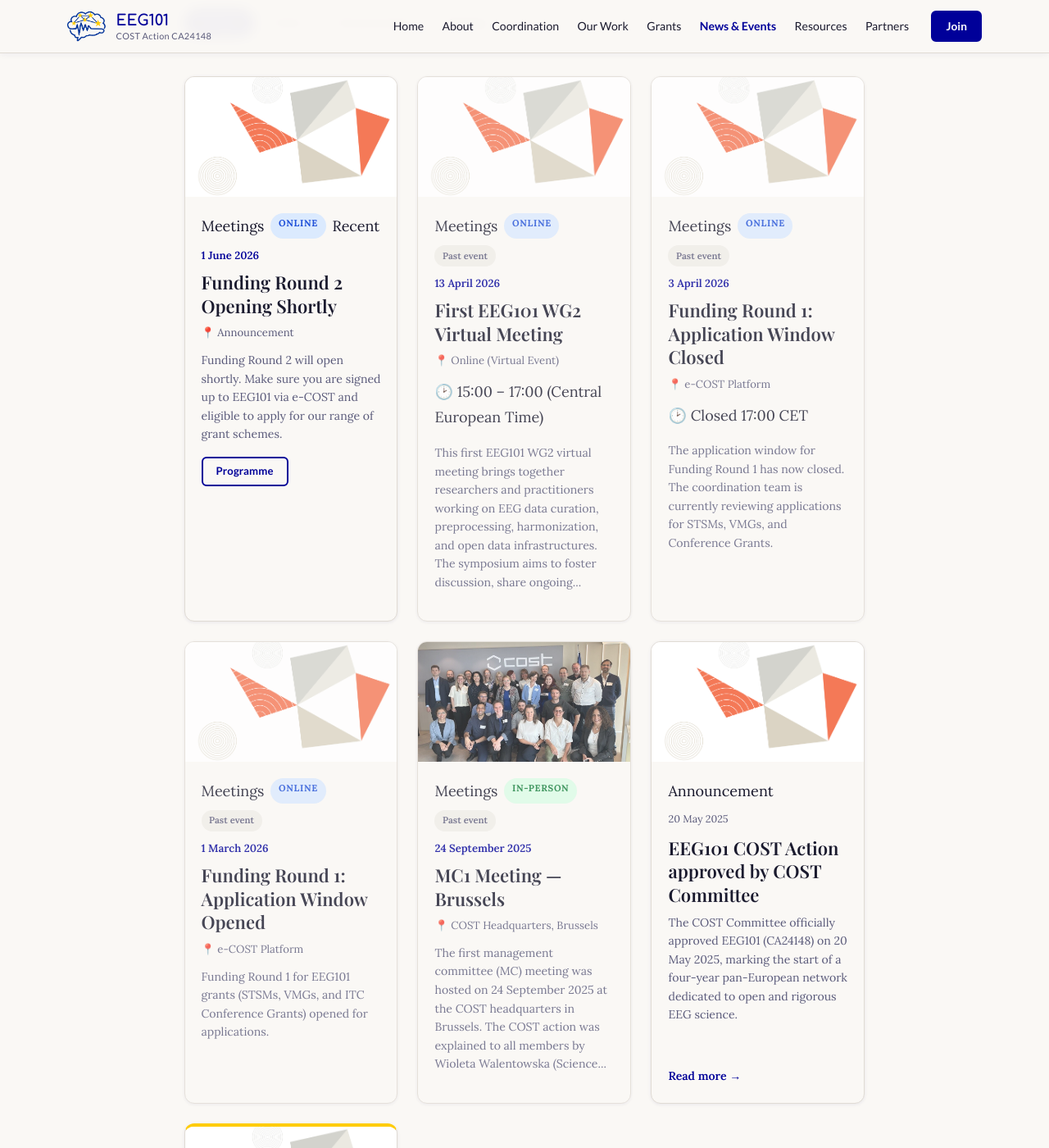
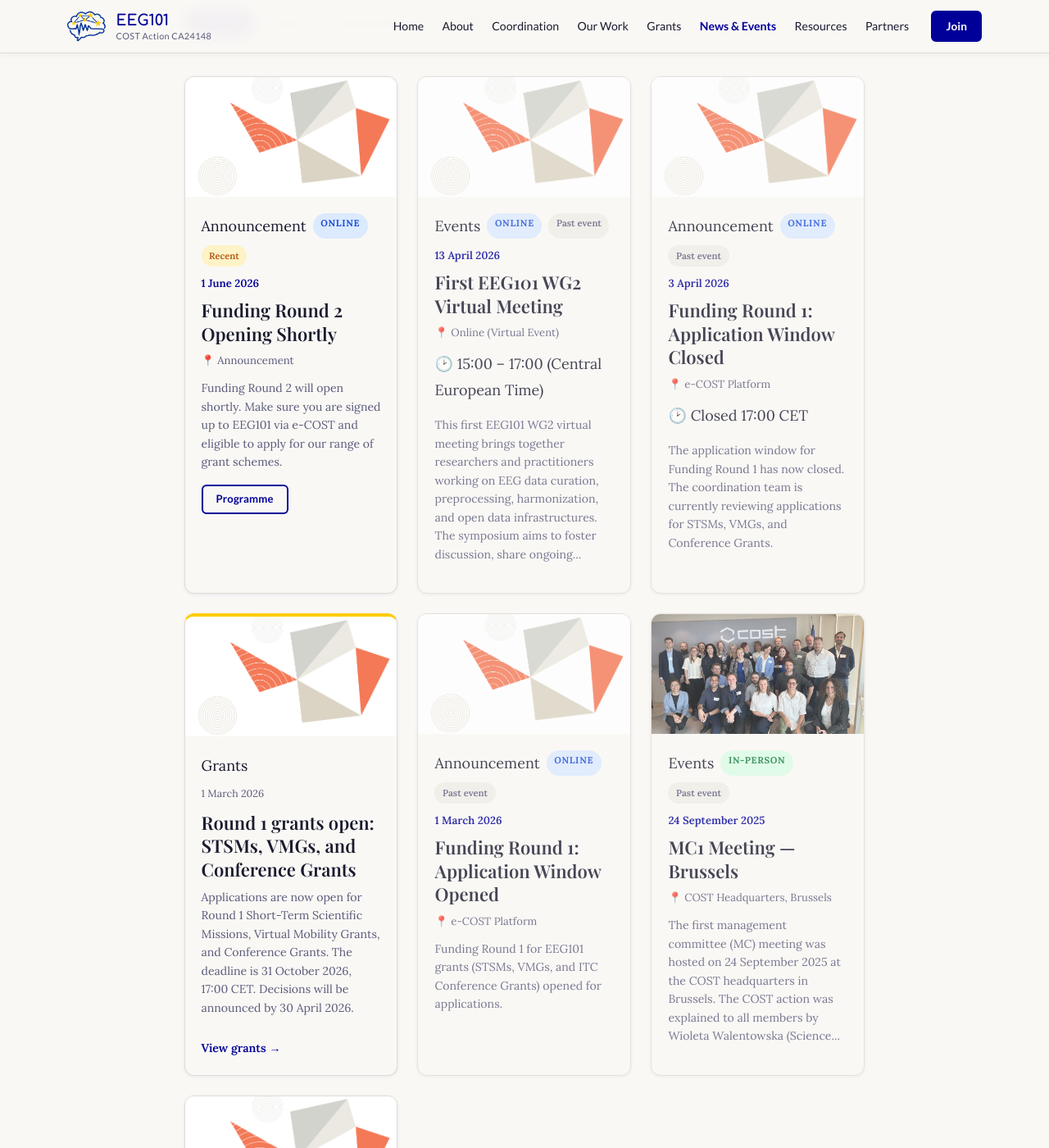
Before and after one commit to mcvinding/website-1, a Jekyll site: the page built from news.md, in a window 1280 px wide and 1400 px high, scrolled down 402 px. Shown: the whole window at 82% size. Built offline with Jekyll 4.4.1, drawn with Linux system fonts in a browser that asks for light colours; some of the changed text lies outside the part shown.

Commit message:
Fix news page: announcement tags, Recent/Upcoming badges, correct sort order
- Changed funding-related event categories from 'Grants'/'Events' to 'Announcement'
- Added .event-card__recent-badge (amber) and .event-card__upcoming-badge (green) styles
- event-card.html now renders all three status badges and uses dynamic category label
- news.md sort logic rewritten to correctly interleave events (start_date) and
  news items (date) in a single most-recent-first order

```diff
--- a/_includes/event-card.html
+++ b/_includes/event-card.html
@@ -10,9 +10,17 @@
   </div>
   <div class="event-card__body">
     <div class="event-card__meta">
-      <span class="event-card__category">Meetings</span>
+      {% if event.category and event.category != "" %}
+        <span class="event-card__category">{{ event.category }}</span>
+      {% endif %}
       <span class="event-card__format event-card__format--{{ event.format }}">{% if event.format == "online" %}Online{% elsif event.format == "hybrid" %}Hybrid{% else %}In-person{% endif %}</span>
-      {% if status == "past" %}<span class="event-card__past-badge">Past event</span>{% elsif status == "recent" %}<span class="event-card__recent-badge">Recent</span>{% endif %}
+      {% if status == "past" %}
+        <span class="event-card__past-badge">Past event</span>
+      {% elsif status == "recent" %}
+        <span class="event-card__recent-badge">Recent</span>
+      {% elsif status == "upcoming" %}
+        <span class="event-card__upcoming-badge">Upcoming</span>
+      {% endif %}
     </div>
     <time class="event-card__date" datetime="{{ event.start_date | date: '%Y-%m-%d' }}">{{ event.start_date | date: "%-d %B %Y" }}{% if event.end_date and event.end_date != event.start_date %} – {{ event.end_date | date: "%-d %B %Y" }}{% endif %}</time>
     <h3 class="event-card__title" style="margin-top: 0.1rem;">{{ event.title }}</h3>
--- a/assets/css/style.css
+++ b/assets/css/style.css
@@ -608,6 +608,8 @@
 .event-card__format--in-person { background: #dcfce7; color: #15803d; }
 .event-card__format--hybrid { background: #fef3c7; color: #b45309; }
 .event-card__past-badge { font-size: 0.7rem; font-weight: 600; color: var(--color-text-muted); background: var(--color-bg-alt); padding: 0.2rem 0.6rem; border-radius: 100px; }
+.event-card__recent-badge { font-size: 0.7rem; font-weight: 600; color: #b45309; background: #fef3c7; padding: 0.2rem 0.6rem; border-radius: 100px; }
+.event-card__upcoming-badge { font-size: 0.7rem; font-weight: 600; color: #15803d; background: #dcfce7; padding: 0.2rem 0.6rem; border-radius: 100px; }
 .event-card__date { font-size: 0.82rem; font-weight: 600; color: var(--color-primary); display: block; margin-bottom: 0.4rem; }
 .event-card__title { font-family: var(--font-heading); font-size: var(--step-1); font-weight: 600; color: var(--color-text); margin-bottom: 0.4rem; line-height: 1.3; }
 .event-card .event-card__title { margin-top: 0; }
--- a/news.md
+++ b/news.md
@@ -8,11 +8,8 @@
 
 {::nomarkdown}
 
-
 {% assign now_epoch = "now" | date: "%s" | plus: 0 %}
 {% assign thirty_days_ago_epoch = now_epoch | minus: 2592000 %}
-
-
 
 <!-- Filter Section -->
 <div class="news-filter-section mb-5">
@@ -41,18 +38,70 @@
 </div>
 
 <div class="row g-4" id="unifiedGrid">
+  {% comment %}
+    Build a combined list. Events use start_date; news items use date.
+    We normalise both into a sort_date field so the combined sort works correctly.
+  {% endcomment %}
   {% assign combined_items = "" | split: "," %}
+
   {% for event in site.data.events %}
+    {% assign event_with_sort = event %}
     {% assign combined_items = combined_items | push: event %}
   {% endfor %}
+
   {% for news in site.data.news %}
     {% assign combined_items = combined_items | push: news %}
   {% endfor %}
 
-  {% assign sorted_items = combined_items | sort: "date" | reverse %}
-  {% assign sorted_items = combined_items | sort: "start_date" | reverse %}
+  {% comment %}
+    Sort: events have start_date, news items have date.
+    We sort twice — first by date (news), then by start_date (events) — and
+    merge by rendering in a single pass sorted by whichever field is present.
+    Liquid cannot sort on a computed field, so we sort by start_date (which
+    is nil for news items, pushing them to the end), then re-sort by date
+    (which is nil for events, pushing them to the end), and interleave manually.
+    Simplest reliable approach: assign a unified epoch for each item in the loop.
+  {% endcomment %}
 
-  {% for item in sorted_items %}
+  {% assign all_epochs = "" | split: "," %}
+  {% for item in combined_items %}
+    {% if item.start_date %}
+      {% assign sort_key = item.start_date %}
+    {% else %}
+      {% assign sort_key = item.date %}
+    {% endif %}
+    {% assign epoch = sort_key | date: "%s" %}
+    {% assign all_epochs = all_epochs | push: epoch %}
+  {% endfor %}
+
+  {% comment %}
+    Liquid's sort is stable and works on a single key. We tag each item with
+    a sort_date string and sort the whole array by it.
+    Since Liquid cannot mutate objects, we use a workaround: build a parallel
+    array of "epoch|index" strings, sort it, then render items in that order.
+  {% endcomment %}
+
+  {% assign tagged = "" | split: "," %}
+  {% assign idx = 0 %}
+  {% for item in combined_items %}
+    {% if item.start_date %}
+      {% assign sort_key = item.start_date %}
+    {% else %}
+      {% assign sort_key = item.date %}
+    {% endif %}
+    {% assign epoch = sort_key | date: "%s" %}
+    {% assign tag = epoch | append: "|" | append: idx %}
+    {% assign tagged = tagged | push: tag %}
+    {% assign idx = idx | plus: 1 %}
+  {% endfor %}
+
+  {% assign sorted_tags = tagged | sort | reverse %}
+
+  {% for tag in sorted_tags %}
+    {% assign parts = tag | split: "|" %}
+    {% assign item_idx = parts[1] | plus: 0 %}
+    {% assign item = combined_items[item_idx] %}
+
     {% if item.start_date %}
       {% assign item_date = item.start_date %}
       {% assign is_event = true %}
```
Also changed, not shown: other parts of news.md (+0 -1 lines), _data/events.yml (+25 -24 lines).
